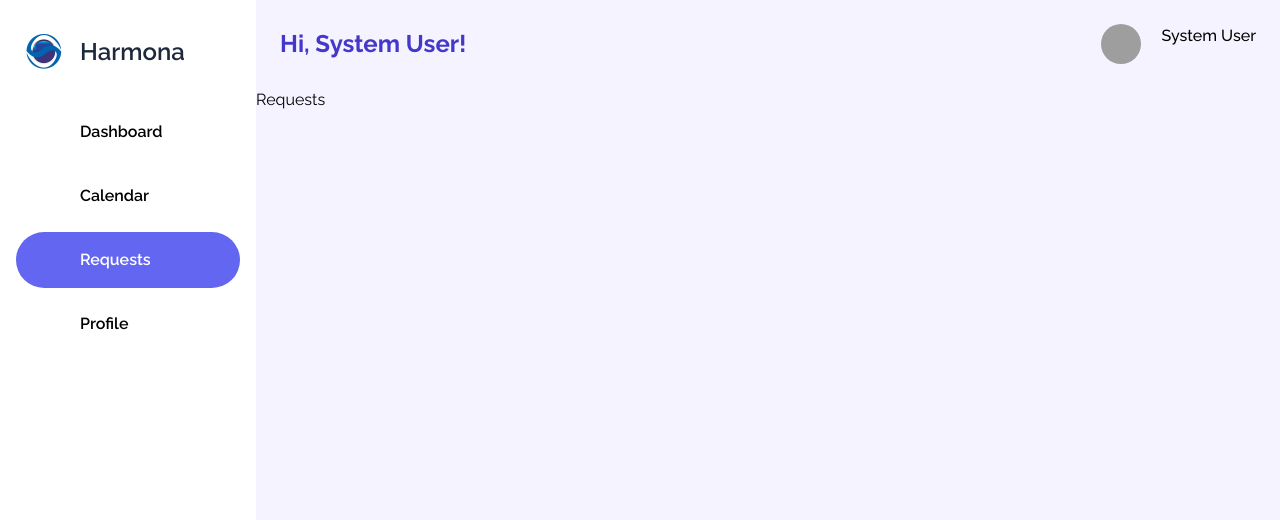
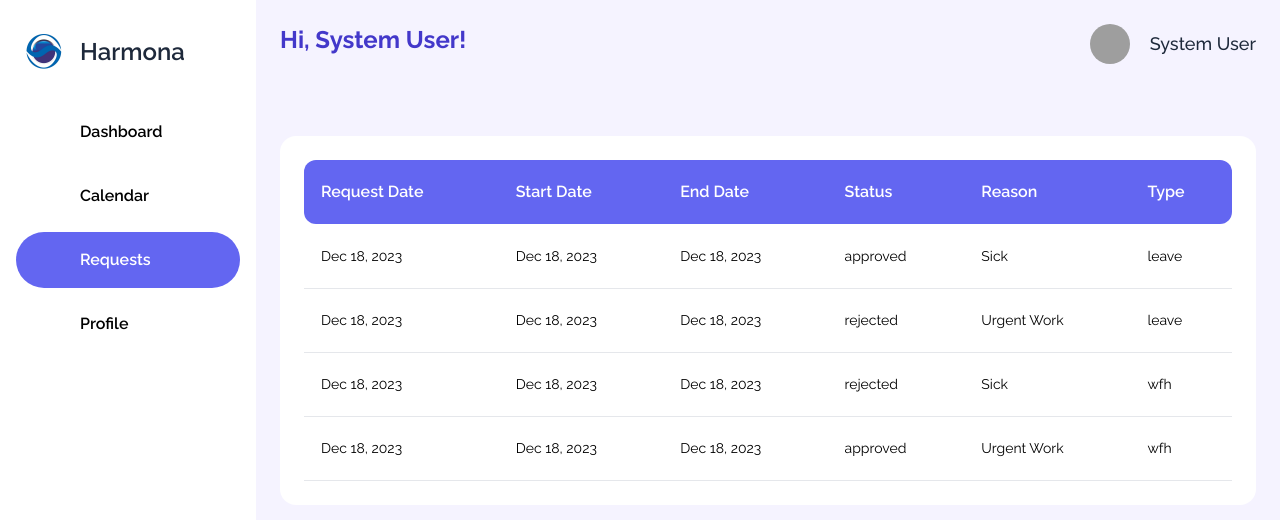
Before and after one commit to AneesMuzzafer/harmona, a Vue app: page /requests in a window 1280 px wide. Shown: the top 520 px of the page. Built offline with nearby package versions, Linux system fonts and the light colour scheme; grey boxes are pictures that could not be loaded; some icons are missing.

Commit message:
✨ Add Table Component

```diff
--- a/src/App.d.ts
+++ b/src/App.d.ts
@@ -12,3 +12,13 @@ export interface CalendarDate {
     label: string | number;
     isActiveMonth: boolean;
 }
+
+export interface TableColumn {
+    type: TableDataType;
+    key: string;
+    name: string;
+}
+
+export interface TableRow {
+    [key: string]: string | Date;
+}
--- a/src/components/CalendarItem.vue
+++ b/src/components/CalendarTable.vue
@@ -15,7 +15,7 @@ import type { CalendarDate } from "@/App";
 
 const props = defineProps({
     activeDate: Date,
-    scheduled: Array<String>,
+    scheduled: Array<Date>,
     completed: Array<Date>,
 });
 
@@ -41,20 +41,20 @@ const getData = (d: CalendarDate) => {
             </div>
         </div>
         <div className="flex flex-wrap [&>*:nth-child(7n)]:border-r-0">
-            <div v-for="(d, i) in days" :key="i" @Click="console.log(d)" class="flex flex-col basis-[14.285714%] group justify-between items-end h-16 lg:h-24 border-r text-14
+            <div v-for="(d, i) in days" :key="i" @click="console.log(d)" class="flex flex-col basis-[14.285714%] group justify-between items-end h-16 lg:h-24 border-r text-14
                 border-t border-border-dark [:nth-child(7)]:bg-red-500" :class="{
                     'bg-neutral-50': getData(d).isToday,
                     'bg-primary-2 cursor-pointer': false
                 }">
-                <Span class="p-3 text-14 text-neutral-900" :class="{
+                <span class="p-3 text-14 text-neutral-900" :class="{
                     // 'bg-alerts-error_base text-white rounded-full h-6 w-6 flex justify-center items-center mt-[11px] mr-[6px]': true,
                     // 'text-white': true
                 }">
                     {{ d.label }}
-                </Span>
-                <Span v-if="d.label === 1" class="gap-1 p-1 px-2 text-xs rounded-tl-md bg-primary-100 text-neutral-900">
+                </span>
+                <span v-if="d.label === 36" class="gap-1 p-1 px-2 text-xs rounded-tl-md bg-primary-100 text-neutral-900">
                     {{ formatTime(new Date()) }} - {{ formatTime(new Date()) }}
-                </Span>
+                </span>
             </div>
         </div>
     </div>
--- /dev/null
+++ b/src/components/TableCustom.vue
@@ -0,0 +1,64 @@
+<script setup lang="ts">
+/**
+ * Harmona
+ *
+ * @author      Anees Muzzafer
+ * @link        https://github.com/AneesMuzzafer/harmona
+ * @license     MIT
+ * @copyright   2023 Anees Muzzafer
+ */
+
+import { type TableRow, type TableColumn } from '@/App.d';
+import { TableDataType } from "./../utils/util";
+import { formatDateShort } from "./../utils/helper";
+
+defineProps({
+    columns: Array<TableColumn>,
+    data: Array<TableRow>
+});
+
+</script>
+
+<template>
+    <table class="w-full">
+        <thead>
+            <tr class="h-16 bg-indigo-500">
+                <th v-for="col in columns" :key="col.key" class="rounded-none first:rounded-l-xl last:rounded-r-xl">
+                    <div class="p-4 text-left cursor-pointer gap-2.5 flex-1 font-semibold text-white">
+                        {{ col.name }}
+                    </div>
+                </th>
+            </tr>
+        </thead>
+        <tbody>
+            <tr v-for="(row, index) in  data  " :key="index" class="h-16 text-sm border-b">
+                <template v-for="(col) in  columns  " :key="col.type + index">
+                    <td v-if="(col.type === TableDataType.Status)">
+                        <div class="flex-1 gap-3 p-4">
+                            {{ row[col.key] }}
+                        </div>
+                    </td>
+
+                    <td v-else-if="(col.type === TableDataType.Date)">
+                        <div class="flex flex-1 gap-3 p-4 text-12 text-grayscale-900">
+                            {{ formatDateShort(new Date(row[col.key])) }}
+                        </div>
+                    </td>
+
+                    <td v-else-if="(col.type === TableDataType.Text)">
+                        <div class="flex flex-1 p-4">
+                            {{ row[col.key] }}
+                        </div>
+                    </td>
+
+                    <td v-else-if="(col.type === TableDataType.Type)">
+                        <div class="flex flex-1 gap-3 p-4 text-12 text-grayscale-900">
+                            {{ row[col.key] }}
+                        </div>
+                    </td>
+                </template>
+            </tr>
+        </tbody>
+    </table>
+    <div v-if="!data?.length" class="text-center text-neutral-600">No items found</div>
+</template>
--- a/src/components/topbar/TopBar.vue
+++ b/src/components/topbar/TopBar.vue
@@ -13,13 +13,13 @@ const imgUrl = "https://images.unsplash.com/photo-1494790108377-be9c29b29330?q=8
 </script>
 
 <template>
-    <div class="flex items-center justify-between p-6">
+    <div class="flex justify-between p-6">
         <span class="text-2xl font-bold text-indigo-700">Hi, System User!</span>
-        <div class="flex">
+        <div class="flex items-center">
             <div class="w-10 h-10 rounded-full">
                 <img :src="imgUrl" class="object-cover w-10 h-10 rounded-full"/>
             </div>
-            <span class="ml-5 font-medium">System User</span>
+            <span class="ml-5 text-lg font-medium text-slate-800">System User</span>
         </div>
     </div>
 </template>
--- a/src/utils/helper.ts
+++ b/src/utils/helper.ts
@@ -43,3 +43,4 @@ export const getDays = (activeDate: Date):Array<CalendarDate> => {
 
 export const formatTime = (d: Date) => Date.format(d, "hh:mm bb");
 export const formatDateCalendar = (d: Date) => Date.format(d, "MMMM dd, yyyy");
+export const formatDateShort = (d: Date) => Date.format(d, "MMM dd, yyyy");
--- /dev/null
+++ b/src/utils/util.ts
@@ -0,0 +1,15 @@
+/**
+ * Harmona
+ *
+ * @author      Anees Muzzafer
+ * @link        https://github.com/AneesMuzzafer/harmona
+ * @license     MIT
+ * @copyright   2023 Anees Muzzafer
+ */
+
+export enum TableDataType {
+    Text = "text",
+    Date = "date",
+    Status = "label",
+    Type = "type"
+}
--- a/src/views/CalendarView.vue
+++ b/src/views/CalendarView.vue
@@ -1,8 +1,4 @@
 <script setup lang="ts">
-
-import CalendarItem from '@/components/CalendarItem.vue';
-import {formatDateCalendar} from "./../utils/helper";
-
 /**
  * Harmona
  *
@@ -12,34 +8,52 @@ import {formatDateCalendar} from "./../utils/helper";
  * @copyright   2023 Anees Muzzafer
  */
 
+import { ref } from 'vue';
+import CalendarTable from '@/components/CalendarTable.vue';
+import * as DateFn from "date-fns";
+import { formatDateCalendar } from "./../utils/helper";
+import { Icon } from '@iconify/vue';
+
+const activeDate = ref(new Date());
+
 </script>
 
 <template>
-    <div class="flex gap-6 p-6">
-        <div class="flex flex-col gap-6">
-            <div class="h-32 bg-indigo-500 rounded-2xl">
-
+    <div class="flex flex-wrap gap-6 p-6">
+        <div class="flex flex-col flex-1 gap-6">
+            <div class="flex items-center gap-6 p-5 bg-indigo-500 rounded-2xl">
+                <span class="w-56 text-xl font-bold text-white">{{ DateFn.format(activeDate, "MMMM yyyy") }}</span>
+                <div class="flex gap-3">
+                    <div class="p-1 rounded-lg cursor-pointer bg-primary-2"
+                        @click="activeDate = DateFn.subMonths(activeDate, 1)">
+                        <Icon icon="lucide:chevron-left" color="white" />
+                    </div>
+                    <div class="p-1 rounded-lg cursor-pointer bg-primary-2"
+                        @click="activeDate = DateFn.addMonths(activeDate, 1)">
+                        <Icon icon="lucide:chevron-right" color="white" />
+                    </div>
+                </div>
             </div>
             <div class="flex flex-col gap-6 p-6 bg-white border rounded-2xl">
                 <div class="flex flex-wrap justify-between flex-1 gap-6">
                     <div class="flex gap-3">
                         <div class="w-6 h-6 rounded-[4px] border border-border-dark"></div>
-                        <span class="font-bold text-12 text-neutral-900">Leave</span>
+                        <span class="text-sm font-bold text-neutral-900">Leave</span>
                     </div>
                     <div class="flex gap-3">
                         <div class="w-6 h-6 rounded-[4px] border border-border-dark bg-neutral-50"></div>
-                        <span class="font-bold text-12 text-neutral-900">WFH</span>
+                        <span class="text-sm font-bold text-neutral-900">WFH</span>
                     </div>
                     <div class="flex gap-3">
                         <div class="w-6 h-6 rounded-[4px] border bg-primary-2"></div>
-                        <span class="font-bold text-12 text-neutral-900">Holiday</span>
+                        <span class="text-sm font-bold text-neutral-900">Holiday</span>
                     </div>
-                    <span class="font-bold text-right grow text-14">Today is {{formatDateCalendar(new Date())}}</span>
+                    <span class="font-bold text-right grow">Today is {{ formatDateCalendar(new Date()) }}</span>
                 </div>
-                <CalendarItem />
+                <CalendarTable :active-date="activeDate"/>
             </div>
         </div>
-        <div class="bg-white h-80 w-96 rounded-2xl">
+        <div class="bg-white h-80 min-w-[320px] rounded-2xl">
 
         </div>
     </div>
--- a/src/views/RequestsView.vue
+++ b/src/views/RequestsView.vue
@@ -8,8 +8,87 @@
  * @copyright   2023 Anees Muzzafer
  */
 
+import TableCustom from '@/components/TableCustom.vue';
+import { type TableColumn, type TableRow } from '@/App.d';
+import { TableDataType } from "./../utils/util";
+
+const columns: TableColumn[] = [
+    {
+        type: TableDataType.Date,
+        key: "request_at",
+        name: "Request Date",
+    },
+    {
+        type: TableDataType.Date,
+        key: "start_at",
+        name: "Start Date",
+    },
+    {
+        type: TableDataType.Date,
+        key: "end_at",
+        name: "End Date",
+    },
+    {
+        type: TableDataType.Status,
+        key: "status",
+        name: "Status",
+    },
+    {
+        type: TableDataType.Text,
+        key: "reason_title",
+        name: "Reason",
+    },
+    {
+        type: TableDataType.Type,
+        key: "request_type",
+        name: "Type",
+    },
+];
+
+const data: TableRow[] = [
+    {
+        request_at: new Date(),
+        start_at: new Date(),
+        end_at: new Date(),
+        status: "approved",
+        reason_title: "Sick",
+        request_type: "leave"
+    },
+    {
+        request_at: new Date(),
+        start_at: new Date(),
+        end_at: new Date(),
+        status: "rejected",
+        reason_title: "Urgent Work",
+        request_type: "leave"
+    },
+    {
+        request_at: new Date(),
+        start_at: new Date(),
+        end_at: new Date(),
+        status: "rejected",
+        reason_title: "Sick",
+        request_type: "wfh"
+    },
+    {
+        request_at: new Date(),
+        start_at: new Date(),
+        end_at: new Date(),
+        status: "approved",
+        reason_title: "Urgent Work",
+        request_type: "wfh"
+    },
+]
+
 </script>
 
 <template>
-    <h1>Requests</h1>
+    <div class="flex flex-col gap-6 p-6">
+        <div>
+
+        </div>
+        <div class="p-6 bg-white rounded-2xl">
+            <TableCustom :columns="columns" :data="data"/>
+        </div>
+    </div>
 </template>
```
Also changed, not shown: .eslintrc.cjs.
